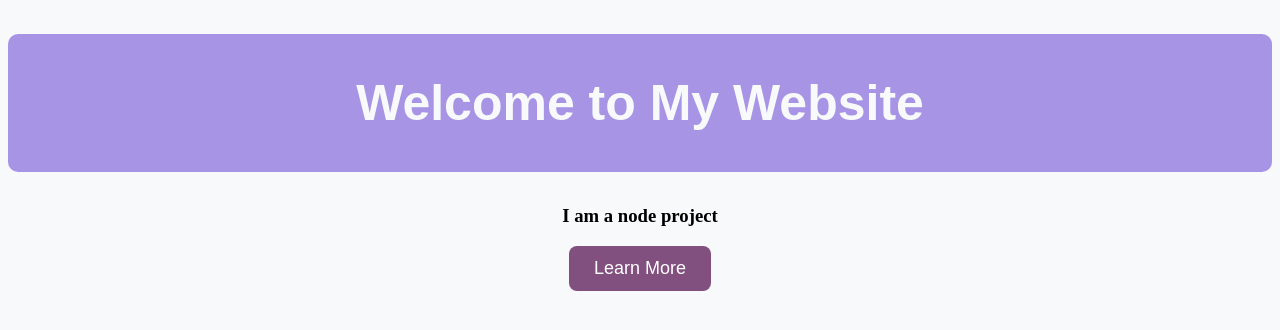
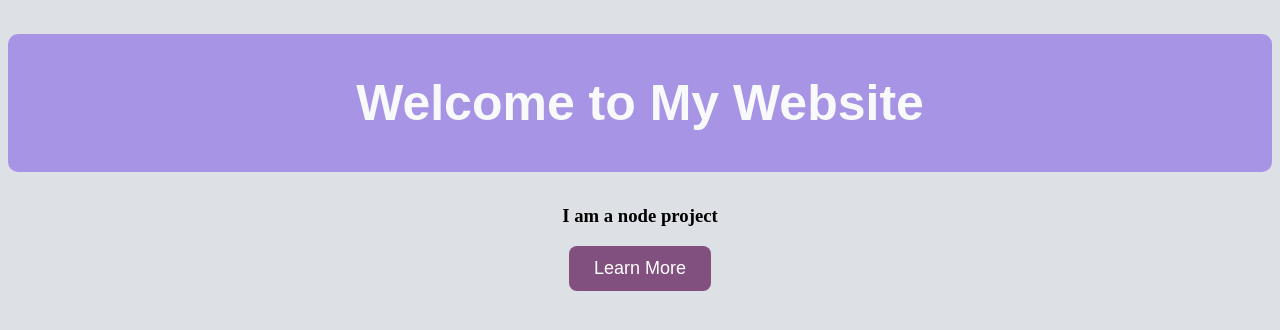
Before and after one commit to anwah304/TestGithub, a website: page public/index.html in a window 1280 px wide. Drawn offline with Linux system fonts and the light colour scheme.

Commit message:
Update website background color

```diff
--- a/public/index.html
+++ b/public/index.html
@@ -29,7 +29,7 @@
             background-color: #34495e;
         }
         body {
-    background-color: #f8f9fa;
+    background-color: #dde0e4;
     text-align: center;
             }
     </style>
```
